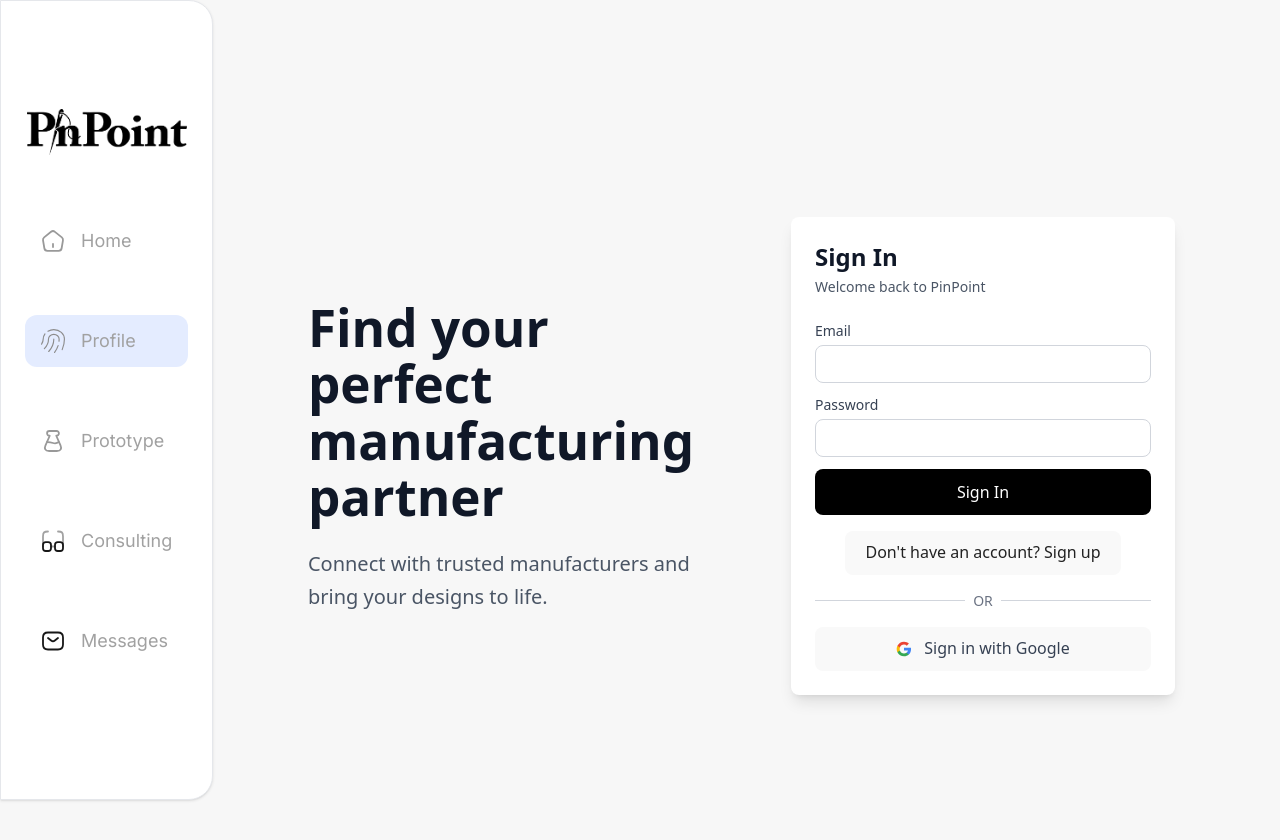
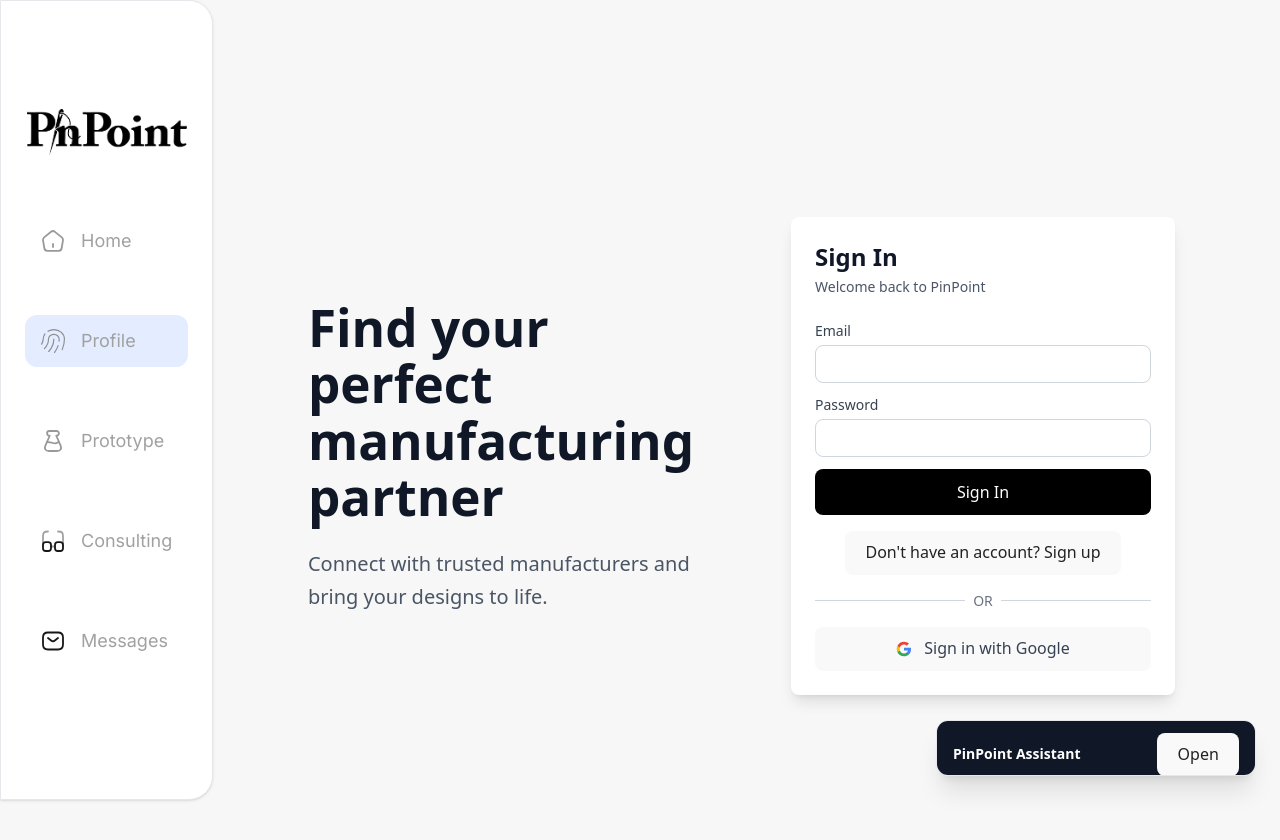
Before and after one commit to Chuddy50/pinpoint_jacob, a React (Vite) app in the folder Frontend/: page /profile in a window 1280 px wide. Shown: the top 840 px of the page. Built offline with nearby package versions, Linux system fonts and the light colour scheme; no server answers.

Commit message:
created the initial widgit for where our ai will live, still a little buggy

```diff
--- a/Frontend/src/App.jsx
+++ b/Frontend/src/App.jsx
@@ -13,6 +13,7 @@ import Messages from "./pages/Messages";
 import Ratings from "./pages/Ratings";
 import ManufacturerProfile from "./pages/ManufacturerProfile";
 import RequestQuote from "./pages/RequestQuote";
+import ChatWidget from "./components/ChatWidget";
 
 
 const queryClient = new QueryClient();
@@ -35,6 +36,7 @@ export default function App() {
                 <Route path="/manufacturers/:id" element={<ManufacturerProfile />} />
               </Routes>
             </main>
+            <ChatWidget />
         </BrowserRouter>
       </ChatProvider>
     </AuthProvider>
--- /dev/null
+++ b/Frontend/src/components/ChatWidget.jsx
@@ -0,0 +1,122 @@
+import { useEffect, useRef, useState } from "react";
+
+const DEFAULT_POS = { x: 24, y: 24 };
+const WIDGET_SIZE = { width: 320, height: 420 };
+const COLLAPSED_HEIGHT = 56;
+
+export default function ChatWidget() {
+  const [isOpen, setIsOpen] = useState(false);
+  const [isDragging, setIsDragging] = useState(false);
+  const [pos, setPos] = useState({ x: 24, y: 24 });
+  const [rememberedClosedPos, setRememberedClosedPos] = useState({ x: 24, y: 24 });
+  const dragOffset = useRef({ x: 0, y: 0 });
+
+  useEffect(() => {
+    const startPos = {
+      x: window.innerWidth - WIDGET_SIZE.width - DEFAULT_POS.x,
+      y: window.innerHeight - COLLAPSED_HEIGHT - DEFAULT_POS.y,
+    };
+    setPos(startPos);
+    setRememberedClosedPos(startPos);
+  }, []);
+
+  function clampToViewport(position, openState) {
+    const currentWidth = openState ? WIDGET_SIZE.width : WIDGET_SIZE.width;
+    const currentHeight = openState ? WIDGET_SIZE.height : COLLAPSED_HEIGHT;
+    const maxX = window.innerWidth - currentWidth - 8;
+    const maxY = window.innerHeight - currentHeight - 8;
+    return {
+      x: Math.max(8, Math.min(position.x, maxX)),
+      y: Math.max(8, Math.min(position.y, maxY)),
+    };
+  }
+
+  useEffect(() => {
+    function handleMouseMove(e) {
+      if (!isDragging) return;
+      const nextX = e.clientX - dragOffset.current.x;
+      const nextY = e.clientY - dragOffset.current.y;
+
+      const nextPos = clampToViewport({ x: nextX, y: nextY }, isOpen);
+      setPos(nextPos);
+      if (!isOpen) {
+        setRememberedClosedPos({ x: nextX, y: nextY });
+      }
+    }
+
+    function handleMouseUp() {
+      setIsDragging(false);
+    }
+
+    window.addEventListener("mousemove", handleMouseMove);
+    window.addEventListener("mouseup", handleMouseUp);
+
+    return () => {
+      window.removeEventListener("mousemove", handleMouseMove);
+      window.removeEventListener("mouseup", handleMouseUp);
+    };
+  }, [isDragging, isOpen]);
+
+  useEffect(() => {
+    function handleResize() {
+      if (!isOpen) return;
+      setPos((current) => clampToViewport(current, true));
+    }
+
+    window.addEventListener("resize", handleResize);
+    return () => window.removeEventListener("resize", handleResize);
+  }, [isOpen]);
+
+  function handleDragStart(e) {
+    dragOffset.current = {
+      x: e.clientX - pos.x,
+      y: e.clientY - pos.y,
+    };
+    setIsDragging(true);
+  }
+
+  function toggleOpen() {
+    setIsOpen((prev) => {
+      const nextOpen = !prev;
+      if (nextOpen) {
+        setPos(clampToViewport(pos, true));
+      } else {
+        setPos(rememberedClosedPos);
+      }
+      return nextOpen;
+    });
+  }
+
+  return (
+    <div
+      className="fixed z-50 shadow-xl border border-gray-200 bg-white rounded-xl overflow-hidden select-none"
+      style={{
+        width: WIDGET_SIZE.width,
+        height: isOpen ? WIDGET_SIZE.height : COLLAPSED_HEIGHT,
+        left: pos.x,
+        top: pos.y,
+      }}
+    >
+      <div
+        className="flex items-center justify-between px-4 py-3 bg-gray-900 text-white cursor-move"
+        onMouseDown={handleDragStart}
+        onDoubleClick={toggleOpen}
+      >
+        <span className="text-sm font-semibold">PinPoint Assistant</span>
+        <button
+          type="button"
+          onClick={toggleOpen}
+          className="text-xs rounded-full bg-white/10 px-2 py-1 hover:bg-white/20"
+        >
+          {isOpen ? "Close" : "Open"}
+        </button>
+      </div>
+
+      {isOpen && (
+        <div className="h-full bg-white p-4 text-sm text-gray-500">
+          Chat widget shell (empty for now).
+        </div>
+      )}
+    </div>
+  );
+}
```
